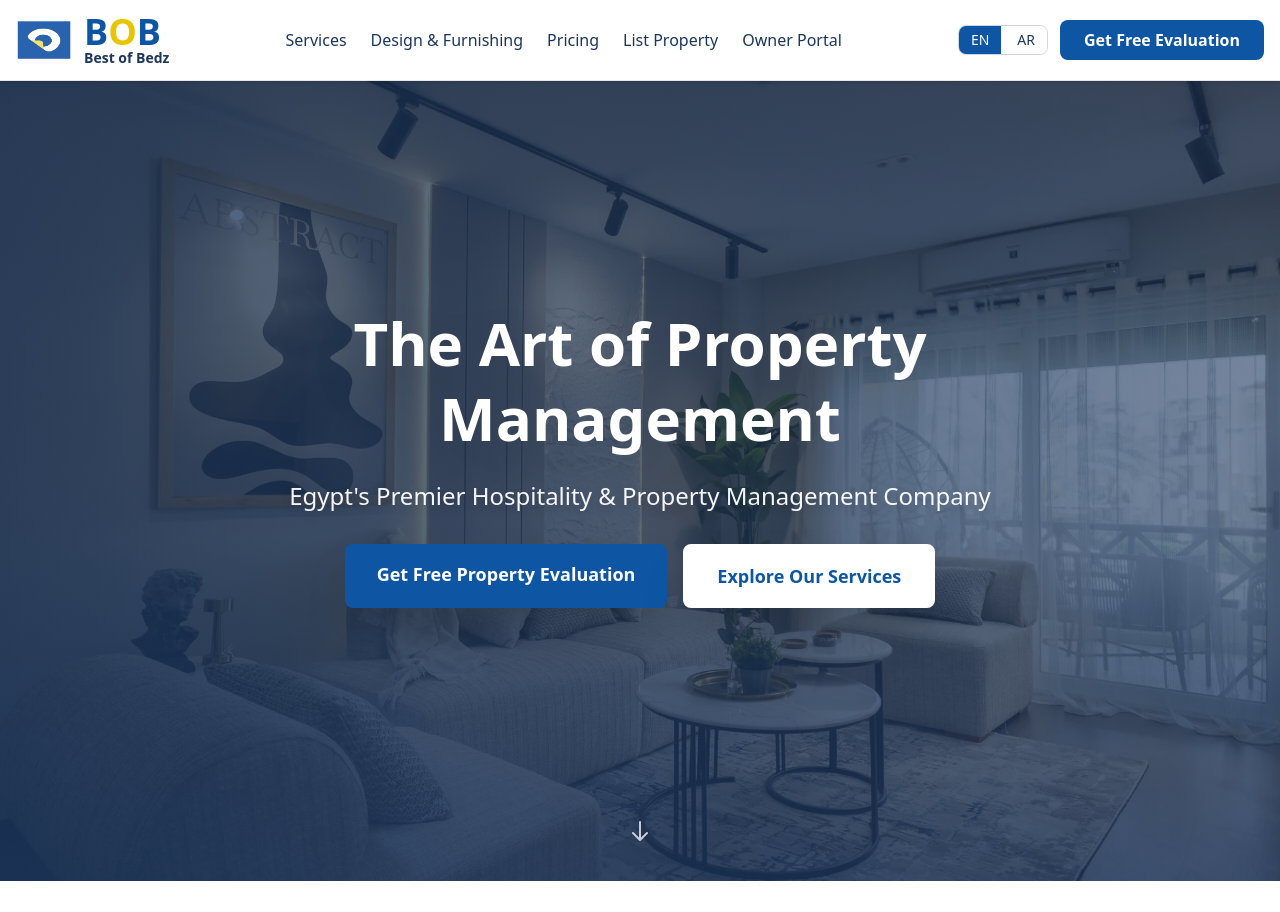
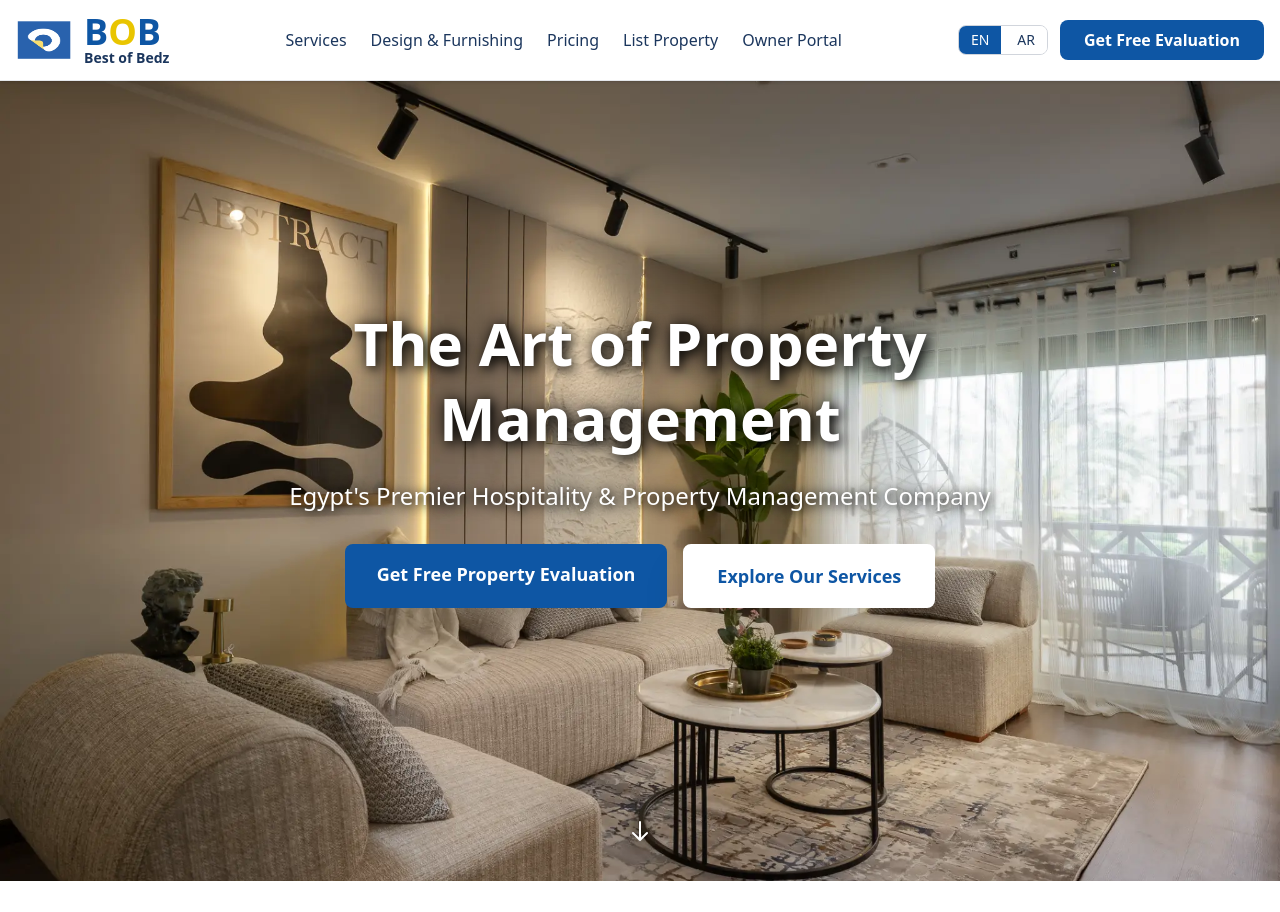
Before and after one commit to HASSANBOB533/property-mgtg-new, a Next.js app: page /en in a window 1280 px wide. Shown: the top 912 px of the page. Built offline with nearby package versions, Linux system fonts and the light colour scheme.

Commit message:
Remove dark overlay from hero - crystal clear background image

```diff
--- a/components/homepage/Hero.tsx
+++ b/components/homepage/Hero.tsx
@@ -9,7 +9,7 @@ export default function Hero() {
 
   return (
     <section className="relative min-h-[600px] md:min-h-[700px] lg:min-h-[800px] flex items-center overflow-hidden">
-      {/* Background Image with Overlay */}
+      {/* Background Image - NO OVERLAY for crystal clear visibility */}
       <div className="absolute inset-0 z-0">
         <div
           className="absolute inset-0 bg-cover bg-center bg-no-repeat"
@@ -18,19 +18,15 @@ export default function Hero() {
             backgroundPosition: 'center center',
           }}
         />
-        {/* Dark overlay for text readability */}
-        <div className="absolute inset-0 bg-gradient-to-r from-dark-text/80 via-dark-text/70 to-dark-text/60" />
-        {/* Additional gradient overlay for better text contrast */}
-        <div className="absolute inset-0 bg-gradient-to-b from-transparent via-transparent to-dark-text/40" />
       </div>
 
       {/* Content */}
       <div className="container mx-auto px-4 relative z-10">
         <div className="max-w-4xl mx-auto text-center">
-          <h1 className="text-4xl md:text-5xl lg:text-6xl font-bold text-white mb-6 leading-tight drop-shadow-2xl">
+          <h1 className="text-4xl md:text-5xl lg:text-6xl font-bold text-white mb-6 leading-tight [text-shadow:_3px_3px_12px_rgb(0_0_0_/_90%),_0px_0px_20px_rgb(0_0_0_/_70%)]">
             {t('headline')}
           </h1>
-          <p className="text-xl md:text-2xl text-white/95 mb-8 drop-shadow-lg">
+          <p className="text-xl md:text-2xl text-white mb-8 [text-shadow:_2px_2px_10px_rgb(0_0_0_/_85%),_0px_0px_15px_rgb(0_0_0_/_65%)]">
             {t('subheadline')}
           </p>
 
@@ -51,10 +47,10 @@ export default function Hero() {
         </div>
       </div>
 
-      {/* Scroll indicator (optional, for better UX) */}
+      {/* Scroll indicator */}
       <div className="absolute bottom-8 left-1/2 transform -translate-x-1/2 z-10 animate-bounce hidden md:block">
         <svg
-          className="w-6 h-6 text-white opacity-75"
+          className="w-6 h-6 text-white [filter:_drop-shadow(0_2px_8px_rgb(0_0_0_/_80%))]"
           fill="none"
           strokeLinecap="round"
           strokeLinejoin="round"
```
